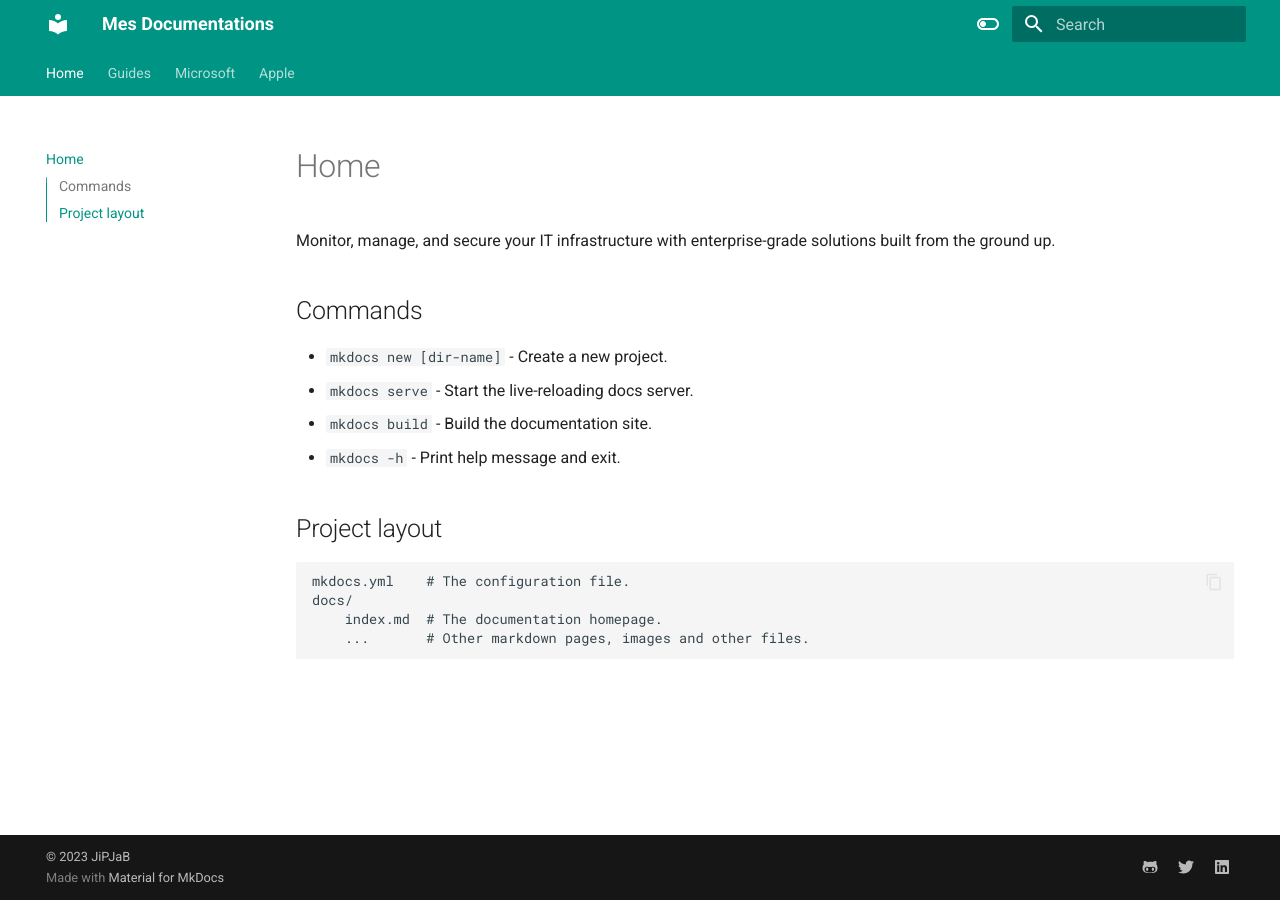
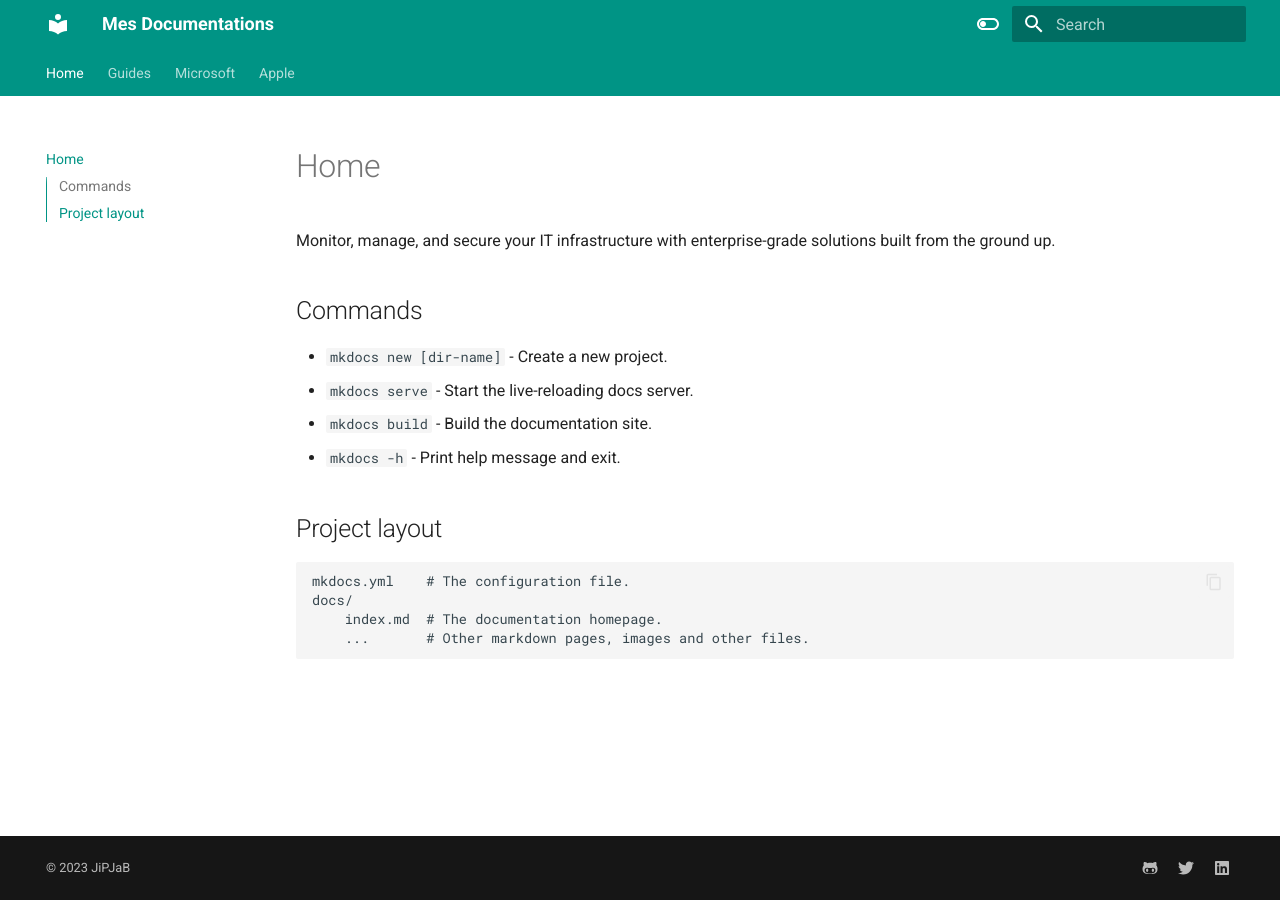
Before and after one commit to jipjab/docs, an MkDocs documentation site: the page built from docs/index.md, in a window 1280 px wide. Built offline with MkDocs 1.6.1 and Material for MkDocs 9.7.7, drawn with Linux system fonts in a browser that asks for light colours.

Commit message:
Update mkdocs.yml

```diff
--- a/mkdocs.yml
+++ b/mkdocs.yml
@@ -4,9 +4,7 @@
   name: material
   features:
     - navigation.tabs
-    # - navigation.tabs.sticky
     - navigation.sections
-    - navigation.expand
     - toc.integrate
     - navigation.top
     - search.suggest
@@ -14,6 +12,7 @@
     - content.tabs.link
     - content.code.annotation
     - content.code.copy
+
   language: en
   palette:
     - scheme: default
@@ -37,6 +36,7 @@
       link: https://twitter.com/daddydy
     - icon: fontawesome/brands/linkedin
       link: https://www.linkedin.com/in/mutuyimana
+  generator: false
 
 markdown_extensions:
   - pymdownx.highlight:
```
